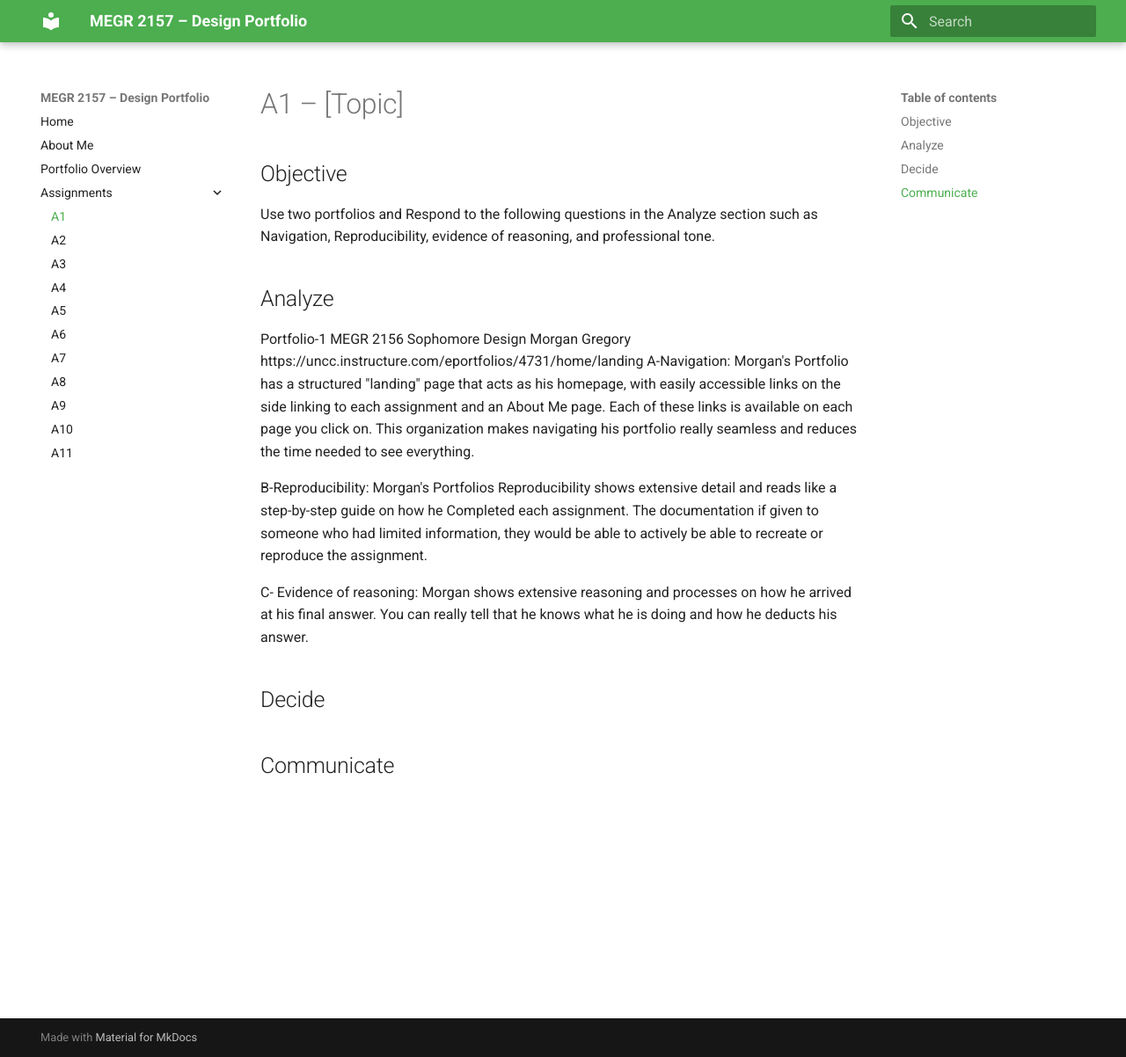
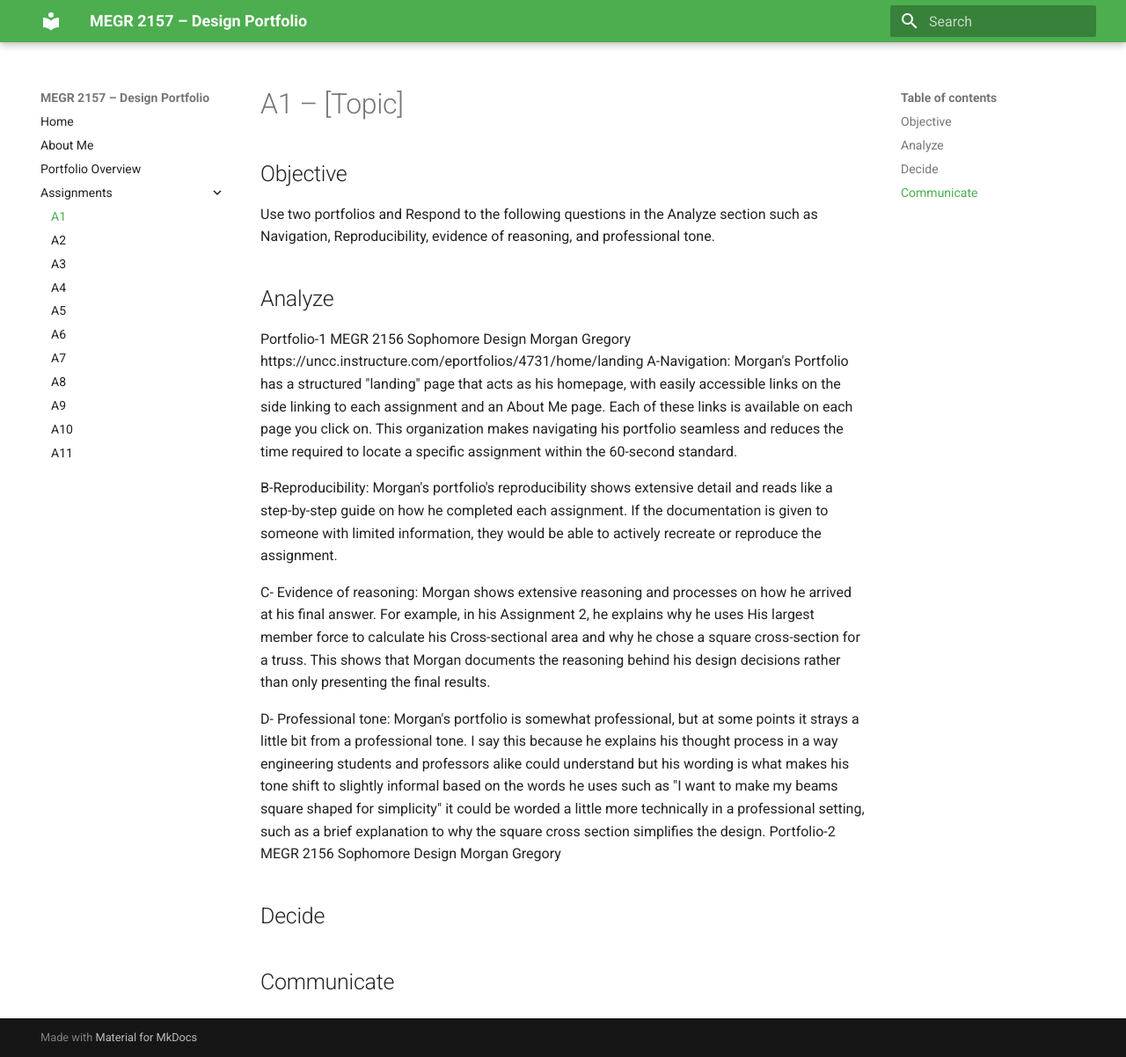
Before and after one commit to Ecornett5806/megr2157-portfolio, an MkDocs documentation site: the page built from docs/assignments/A01/index.md, in a window 1280 px wide and 1202 px high. Shown: the whole window at 88% size. Built offline with MkDocs 1.6.1 and Material for MkDocs 9.7.7, drawn with Linux system fonts in a browser that asks for light colours.

Commit message:
Improve clarity and professionalism in index.md
Refined language for clarity and professionalism in portfolio analysis.

```diff
--- a/docs/assignments/A01/index.md
+++ b/docs/assignments/A01/index.md
@@ -6,15 +6,17 @@ Use two portfolios and Respond to the following questions in the Analyze section
 Portfolio-1 MEGR 2156 Sophomore Design Morgan Gregory
 https://uncc.instructure.com/eportfolios/4731/home/landing
 A-Navigation:
-Morgan's Portfolio has a structured "landing" page that acts as his homepage, with easily accessible links on the side linking to each assignment and an About Me page. Each of these links is available on each page you click on. This organization makes navigating his portfolio really seamless and reduces the time needed to see everything.
+Morgan's Portfolio has a structured "landing" page that acts as his homepage, with easily accessible links on the side linking to each assignment and an About Me page. Each of these links is available on each page you click on. This organization makes navigating his portfolio seamless and reduces the time required to locate a specific assignment within the 60-second standard.
 
 B-Reproducibility:
-Morgan's Portfolios Reproducibility shows extensive detail and reads like a step-by-step guide on how he Completed each assignment. The documentation if given to someone who had limited information, they would be able to actively be able to recreate or reproduce the assignment.
+Morgan's portfolio's reproducibility shows extensive detail and reads like a step-by-step guide on how he completed each assignment. If the documentation is given to someone with limited information, they would be able to actively recreate or reproduce the assignment.
 
 C- Evidence of reasoning:
-Morgan shows extensive reasoning and processes on how he arrived at his final answer. You can really tell that he knows what he is doing and how he deducts his answer.
+Morgan shows extensive reasoning and processes on how he arrived at his final answer. For example, in his Assignment 2, he explains why he uses His largest member force to calculate his Cross-sectional area and why he chose a square cross-section for a truss. This shows that Morgan documents the reasoning behind his design decisions rather than only presenting the final results.
 
-
+D- Professional tone:
+Morgan's portfolio is somewhat professional, but at some points it strays a little bit from a professional tone. I say this because he explains his thought process in a way engineering students and professors alike could understand but his wording is what makes his tone shift to slightly informal based on the words he uses such as "I want to make my beams square shaped for simplicity" it could be worded a little more technically in a professional setting, such as a brief explanation to why the square cross section simplifies the design.
+Portfolio-2 MEGR 2156 Sophomore Design Morgan Gregory
 ## Decide
 
 
```
